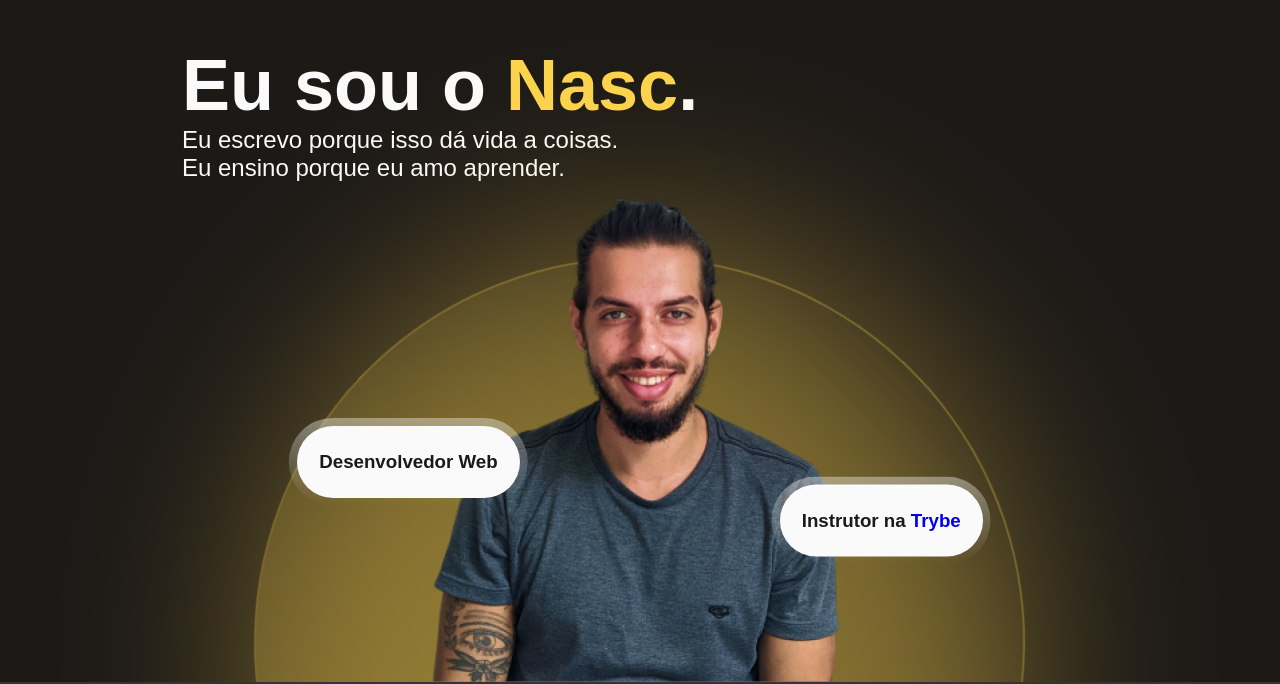
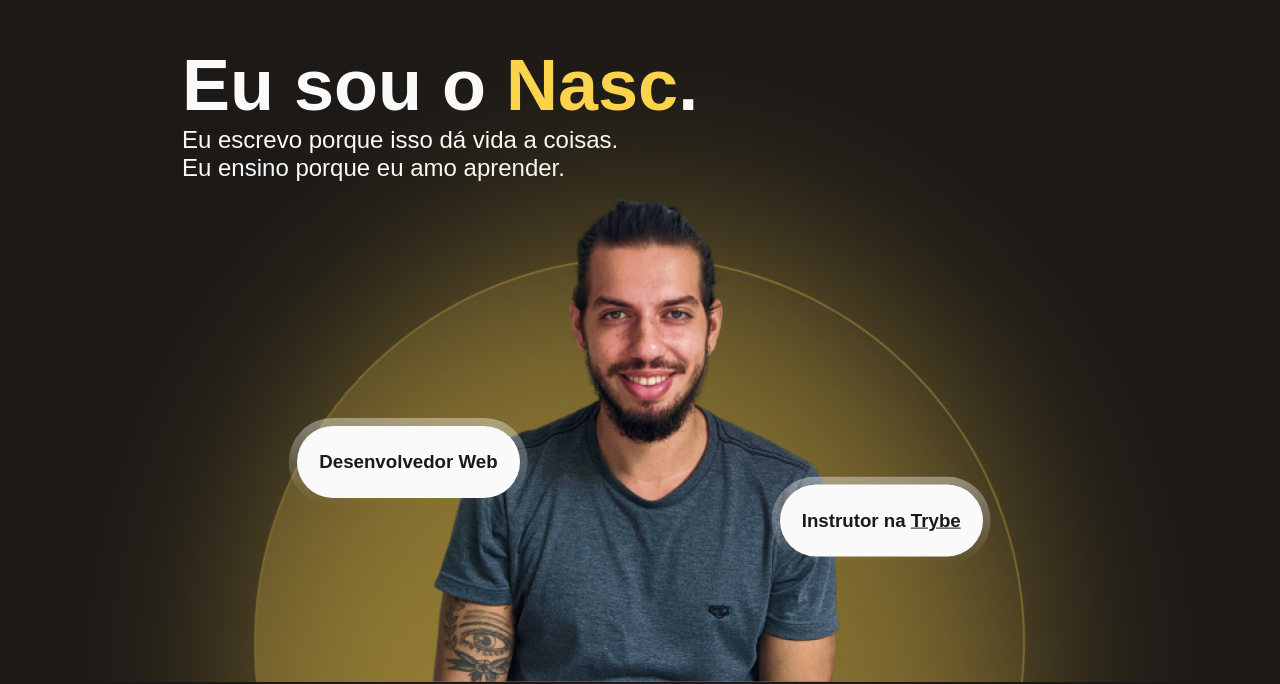
Before and after one commit to nascjoao/nascjoao.github.io, a Next.js app: page / in a window 1280 px wide. Shown: the part 118-802 px from the top of the page. Built offline with nearby package versions, Linux system fonts and the light colour scheme.

Commit message:
refactor: update color variables

```diff
--- a/src/styles/style.css
+++ b/src/styles/style.css
@@ -11,10 +11,10 @@
 }
 
 :root {
-  --primary: #FFE457;
-  --secondary: #252525;
-  --gray: #DDDDDD;
-  --background: #343434;
+  --primary: #FCD34D;
+  --secondary: #292524;
+  --white: #FAFAFA;
+  --background: #1C1917;
 }
 
 body {
@@ -39,7 +39,7 @@ p {
 }
 
 a {
-  text-decoration: none;
+  color: inherit;
 }
 
 button {
```
